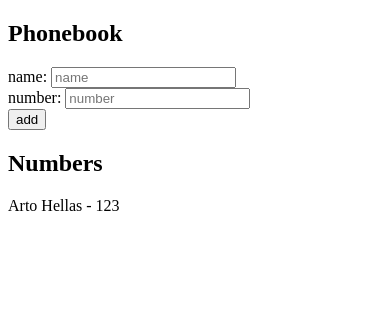
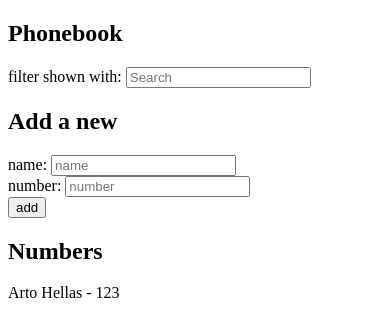
Before and after one commit to klamx/phonebook, a React (Vite) app: page / in a window 390 px wide. Shown: the top 336 px of the page. Built offline with nearby package versions, Linux system fonts and the light colour scheme.

Commit message:
Filtro por nombre para los contactos agregados al phonebook, Extraccion de componentes

```diff
--- a/src/App.jsx
+++ b/src/App.jsx
@@ -1,4 +1,8 @@
 import { useState } from 'react'
+import Form from './components/Form/Form'
+import Contacts from './components/Contacts/Contacts'
+import Filter from './components/Filter/Filter'
+import formValidations from './helpers/formValidations'
 
 function App () {
   const [persons, setPersons] = useState([
@@ -6,6 +10,7 @@ function App () {
   ])
   const [newName, setNewName] = useState('')
   const [newNumber, setNewNumber] = useState('')
+  const [search, setSearch] = useState('')
 
   const handleInput = (e) => {
     e.preventDefault()
@@ -17,21 +22,7 @@ function App () {
       return person.number === newNumber
     })
 
-    if (newNumber === '' || newName === '') {
-      alert("name and number can't be empty")
-      return
-    }
-
-    if (person && number) {
-      alert(`${newName} and ${newNumber} are already added to phonebook`)
-      return
-    } else if (number) {
-      alert(`${newNumber} is already added to phonebook`)
-      return
-    } else if (person) {
-      alert(`${newName} is already added to phonebook`)
-      return
-    }
+    formValidations(newNumber, newName, person, number)
 
     setPersons([...persons, { name: newName, number: newNumber }])
     setNewName('')
@@ -46,40 +37,31 @@ function App () {
     setNewNumber(e.target.value)
   }
 
+  const handleSearchData = (e) => {
+    setSearch(e.target.value)
+  }
+
+  const shownData =
+    search !== ''
+      ? persons.filter((person) =>
+        person.name.toLowerCase().includes(search.toLowerCase())
+      )
+      : persons
+
   return (
     <div>
       <h2>Phonebook</h2>
-      <form onSubmit={handleInput}>
-        <div>
-          name:{' '}
-          <input
-            type='text'
-            placeholder='name'
-            value={newName}
-            onChange={handleNewName}
-          />
-        </div>
-        <div>
-          number:{' '}
-          <input
-            type='text'
-            placeholder='number'
-            value={newNumber}
-            onChange={handleNewNumber}
-          />
-        </div>
-        <div>
-          <button>add</button>
-        </div>
-      </form>
+      <Filter search={search} handleSearchData={handleSearchData}></Filter>
+      <h2>Add a new</h2>
+      <Form
+        newName={newName}
+        newNumber={newNumber}
+        handleInput={handleInput}
+        handleNewName={handleNewName}
+        handleNewNumber={handleNewNumber}
+      />
       <h2>Numbers</h2>
-      {persons.map((person) => {
-        return (
-          <p key={person.name}>
-            {person.name} - {person.number}
-          </p>
-        )
-      })}
+      <Contacts persons={shownData} />
     </div>
   )
 }
--- /dev/null
+++ b/src/components/Contacts/Contacts.jsx
@@ -0,0 +1,15 @@
+function Contacts (props) {
+  return (
+    <>
+      {props.persons.map((person) => {
+        return (
+          <p key={person.name}>
+            {person.name} - {person.number}
+          </p>
+        )
+      })}
+    </>
+  )
+}
+
+export default Contacts
--- /dev/null
+++ b/src/components/Filter/Filter.jsx
@@ -0,0 +1,15 @@
+function Filter (props) {
+  return (
+    <div>
+      filter shown with:{' '}
+      <input
+        type='text'
+        placeholder='Search'
+        value={props.search}
+        onChange={props.handleSearchData}
+      />
+    </div>
+  )
+}
+
+export default Filter
--- /dev/null
+++ b/src/components/Form/Form.jsx
@@ -0,0 +1,29 @@
+function Form (props) {
+  return (
+    <form onSubmit={props.handleInput}>
+      <div>
+        name:{' '}
+        <input
+          type='text'
+          placeholder='name'
+          value={props.newName}
+          onChange={props.handleNewName}
+        />
+      </div>
+      <div>
+        number:{' '}
+        <input
+          type='text'
+          placeholder='number'
+          value={props.newNumber}
+          onChange={props.handleNewNumber}
+        />
+      </div>
+      <div>
+        <button>add</button>
+      </div>
+    </form>
+  )
+}
+
+export default Form
--- /dev/null
+++ b/src/helpers/formValidations.js
@@ -0,0 +1,16 @@
+const formValidations = (newNumber, newName, person, number) => {
+  if (newNumber === '' || newName === '') {
+    alert("name and number can't be empty")
+    return
+  }
+
+  if (person && number) {
+    alert(`${newName} and ${newNumber} are already added to phonebook`)
+  } else if (number) {
+    alert(`${newNumber} is already added to phonebook`)
+  } else if (person) {
+    alert(`${newName} is already added to phonebook`)
+  }
+}
+
+export default formValidations
```
